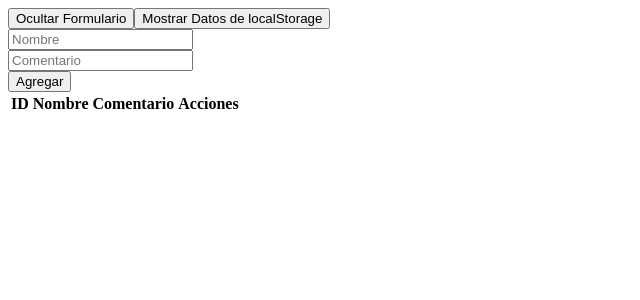
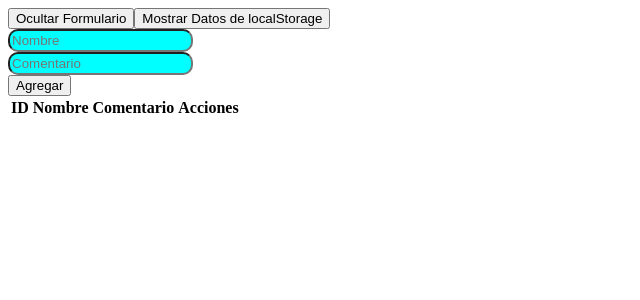
Before and after one commit to Leonel-Dario-Garicia-45780/prueba-de-react-instructor-Davi, a React (Vite) app: page / in a window 1280 px wide. Both pictures are taken after a click on the button "Mostrar Formulario". Shown: the top 300 px of the page, without its empty margins (0-640 px from the left). Built offline with nearby package versions, Linux system fonts and the light colour scheme.

Commit message:
guardado de temporal

```diff
--- a/src/App.jsx
+++ b/src/App.jsx
@@ -1,7 +1,6 @@
 import { useState } from 'react'
 
 import Tabla from './componentes/tabla'
-import Formulario from "./componentes/formulario"
 function App() {
   const [count, setCount] = useState(0)
 
--- a/src/componentes/formulario.css
+++ b/src/componentes/formulario.css
@@ -1,4 +1,6 @@
-form{
-    justify-content: center;
+.parametros{
+    background-color: aqua;
+    border-radius: 10px;
+    padding: 2px;
 
 }
--- a/src/componentes/formulario.jsx
+++ b/src/componentes/formulario.jsx
@@ -19,6 +19,7 @@ const Formulario = ({ onAgregar }) => {
   return (
     <form onSubmit={handleSubmit}>
       <input
+      className='parametros'
         type="text"
         placeholder="Nombre"
         value={nombre}
@@ -26,6 +27,7 @@ const Formulario = ({ onAgregar }) => {
       />
         <br />
       <input
+      className='parametros'
         placeholder="Comentario"
         value={comentario}
         onChange={(e) => setComentario(e.target.value)}
--- a/src/componentes/tabla.jsx
+++ b/src/componentes/tabla.jsx
@@ -1,3 +1,5 @@
+
+
 // Componente Padre (Tabla)
 import React, { useState, useEffect } from 'react';
 import Formulario from './formulario';
```
